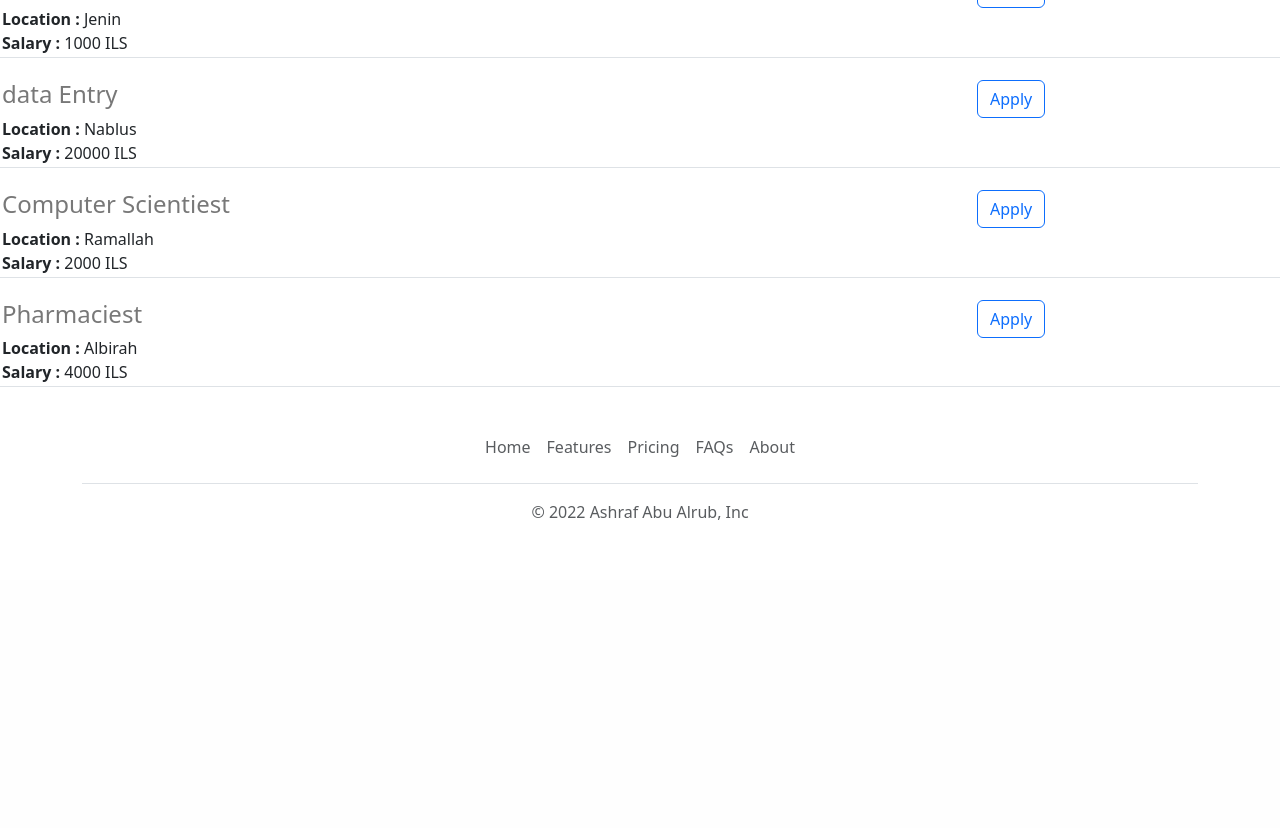
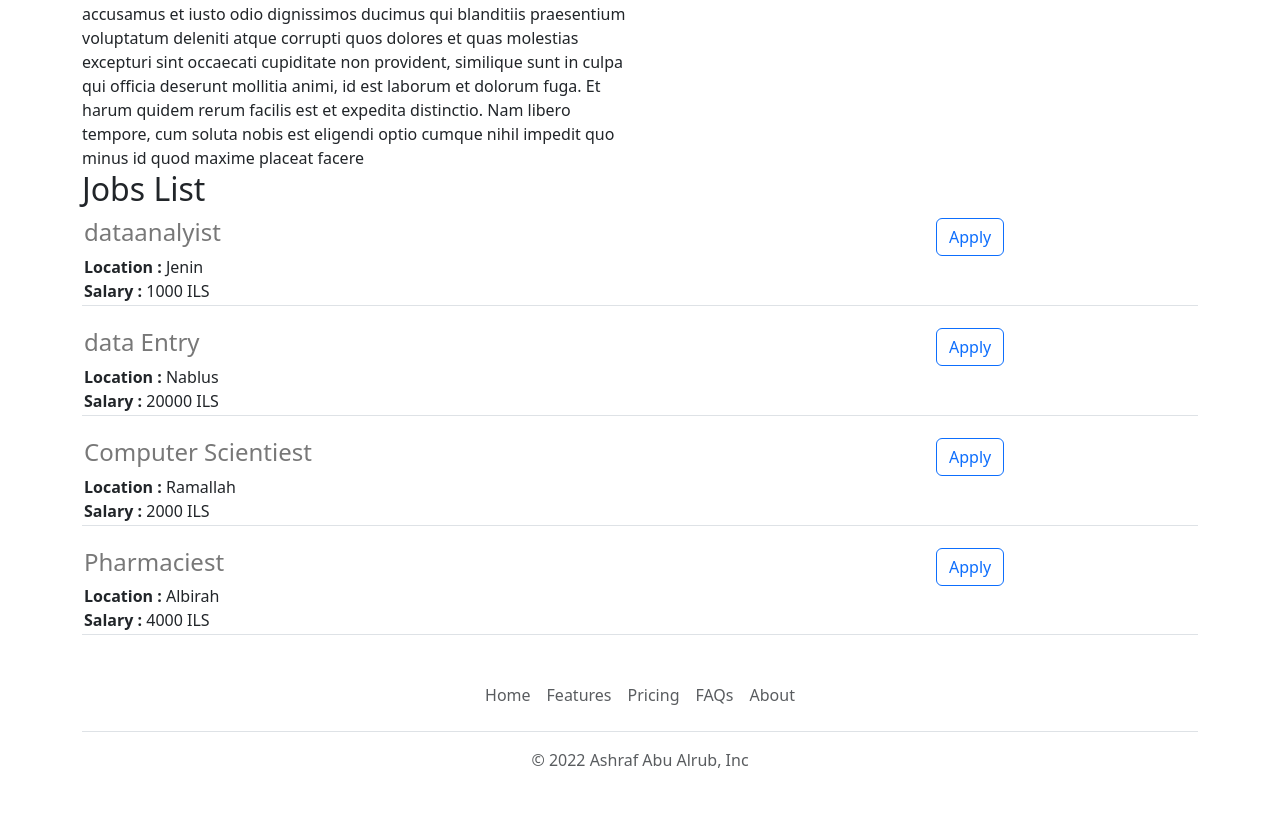
Before and after one commit to aalrub/web2, a Flask app: page / in a window 1280 px wide. Shown: the part 1061-1889 px from the top of the page. Before the commit the page ends 1581 px from the top, so only its background shows below. Run offline with Flask 2, Linux system fonts and the light colour scheme.

Commit message:
add improments

```diff
--- a/templates/home.html
+++ b/templates/home.html
@@ -25,11 +25,17 @@
   <h2>Paragraph title</h2>
   Lorem ipsum dolor sit amet, consectetuer adipiscing elit. Aenean commodo ligula eget dolor. Aenean massa. Cum sociis natoque penatibus et magnis dis parturient montes, nascetur ridiculus mus. Donec quam felis, ultricies nec, pellentesque eu, pretium quis, sem. Nulla consequat massa quis enim. Donec pede justo, fringilla vel, aliquet nec, vulputate eget, arcu. In enim justo, rhoncus ut, imperdiet a, venenatis vitae, justo. Nullam dictum felis eu pede mollis pretium. Integer tincidunt. Cras dapibus. Vivamus elementum semper nisi. Aenean vulputate eleifend tellus. Aenean leo ligula, porttitor eu, consequat vitae, eleifend ac, enim. Aliquam lorem ante, dapibus in, viverra quis, feugiat a, tellus. Phasellus viverra nulla ut metus varius laoreet. Quisque rutrum. Aenean imperdiet. Etiam ultricies nisi vel augue. Curabitur ullamcorper ultricies nisi. Nam eget dui. Etiam rhoncus. Maecenas tempus, tellus eget condimentum rhoncus, sem quam semper libero, sit amet adipiscing sem neque sed ipsum. Nam quam nunc, blandit vel, luctus pulvinar, hendrerit id, lorem. Maecenas nec odio et ante tincidunt tempus. Donec vitae sapien ut libero venenatis faucibus. Nullam quis ante. Etiam sit amet orci eget eros faucibus tincidunt. Duis leo. Sed fringilla mauris sit amet nibh. Donec sodales sagittis magna. Sed consequat, leo eget bibendum sodales, augue velit cursus nunc,
 </p>
-  <p class='container'>
+  <div class='container'>
+    <div class='row'>
+      <div class='col-md-6'>
 <h2 id='title2' class='container'>title 2</h2>
   Sed ut perspiciatis unde omnis iste natus error sit voluptatem accusantium doloremque laudantium, totam rem aperiam, eaque ipsa quae ab illo inventore veritatis et quasi architecto beatae vitae dicta sunt explicabo. Nemo enim ipsam voluptatem quia voluptas sit aspernatur aut odit aut fugit, sed quia consequuntur magni dolores eos qui ratione voluptatem sequi nesciunt. Neque porro quisquam est, qui dolorem ipsum quia dolor sit amet, consectetur, adipisci velit, sed quia non numquam eius modi tempora incidunt ut labore et dolore magnam aliquam quaerat voluptatem. Ut enim ad minima veniam, quis nostrum exercitationem ullam corporis suscipit laboriosam, nisi ut aliquid ex ea commodi consequatur? Quis autem vel eum iure reprehenderit qui in ea voluptate velit esse quam nihil molestiae consequatur, vel illum qui dolorem eum fugiat quo voluptas nulla pariatur? At vero eos et accusamus et iusto odio dignissimos ducimus qui blanditiis praesentium voluptatum deleniti atque corrupti quos dolores et quas molestias excepturi sint occaecati cupiditate non provident, similique sunt in culpa qui officia deserunt mollitia animi, id est laborum et dolorum fuga. Et harum quidem rerum facilis est et expedita distinctio. Nam libero tempore, cum soluta nobis est eligendi optio cumque nihil impedit quo minus id quod maxime placeat facere
-  </p>
-  <p>
+ </div>
+   <div class='d-none d-md-block col-md-6 '>
+     <img src='https://images.unsplash.com/photo-1572021335469-31706a17aaef?ixlib=rb-4.0.3&ixid=MnwxMjA3fDB8MHxwaG90by1wYWdlfHx8fGVufDB8fHx8&auto=format&fit=crop&w=870&q=80' style="height:320px; border-radius:5px;">
+   </div>
+      </div>
+  <div>
     <h2>Jobs List</h2>
     <div >
   {% for job in jobs %}
@@ -40,7 +46,8 @@
 
 
 
-  </p>
+  </div>
+</body>
   <body>
     <div>
       {% include 'footer.html' %}
```
